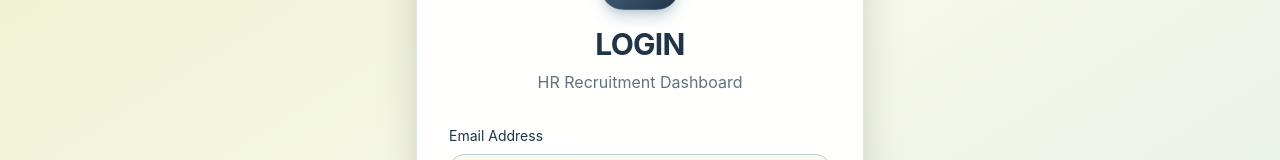
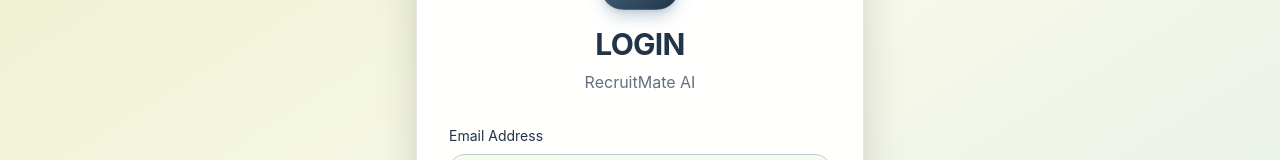
Before and after one commit to FitFource/Dashboard_hr_recruitment, a React (Vite) app in the folder frontend/: page /login in a window 1280 px wide. Shown: the part 248-408 px from the top of the page. Built offline with nearby package versions, Linux system fonts and the light colour scheme.

Commit message:
Commit v2

```diff
--- a/frontend/src/pages/Login.tsx
+++ b/frontend/src/pages/Login.tsx
@@ -70,7 +70,7 @@
           </div>
 
           <h1 className="text-3xl font-bold text-primary-900 tracking-tight">LOGIN</h1>
-          <p className="text-primary-900/70 mt-2">HR Recruitment Dashboard</p>
+          <p className="text-primary-900/70 mt-2">RecruitMate AI</p>
         </div>
 
         <form onSubmit={handleSubmit} className="space-y-5">
```
